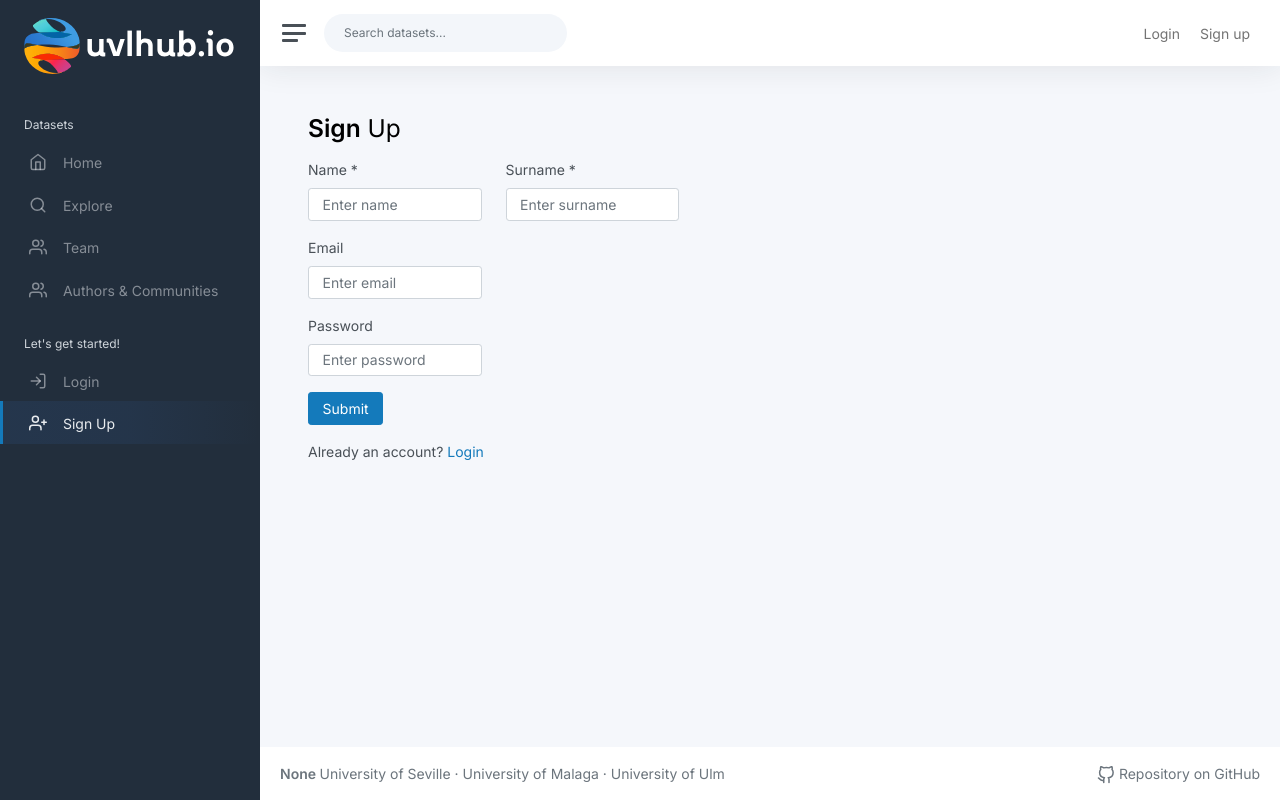
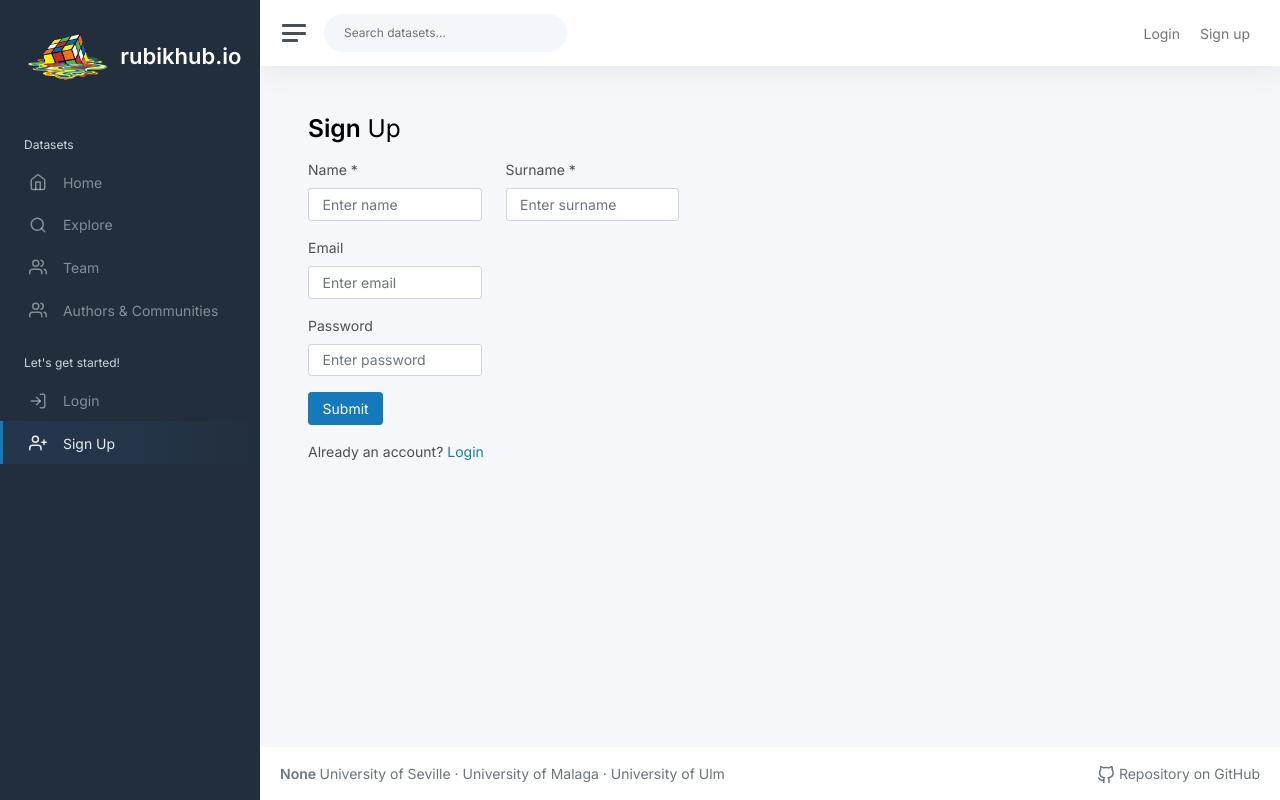
Before and after one commit to EGCRubik/rubik-hub, a Flask app: page /signup/ in a window 1280 px wide. Run offline with Flask 3, Linux system fonts and the light colour scheme; parts of the project's set-up code (start-up, migrations or seed data) failed here and were passed over; some libraries are stand-ins or nearby versions.

Commit message:
fix: logo and web's name changed to rubikhub

```diff
--- a/app/templates/base_template.html
+++ b/app/templates/base_template.html
@@ -14,12 +14,13 @@
 chico sundermann">
 
     <link rel="preconnect" href="https://fonts.gstatic.com">
-    <link rel="shortcut icon" href="{{ url_for("static", filename="img/icons/icon-250x250.png") }}"/>
+    <link rel="shortcut icon" href="{{ url_for('static', filename='img/icons/favicon-250x250.png') }}"/>
     <link rel="stylesheet" href="https://cdn.jsdelivr.net/npm/bootstrap@5.3.2/dist/css/bootstrap.min.css" integrity="sha384-T3c6CoIi6uLrA9TneNEoa7RxnatzjcDSCmG1MXxSR1GAsXEV/Dwwykc2MPK8M2HN" crossorigin="anonymous">
 
-    <link rel="canonical" href="https://www.uvlhub.io"/>
 
-    <title>{{ FLASK_APP_NAME }} - Repository of feature models in UVL </title>
+    <link rel="canonical" href="https://www.rubikhub.io"/>
+
+    <title>{{ FLASK_APP_NAME }} - Repository of rubik's datasets </title>
 
     <link rel="stylesheet" href="{{ url_for("static", filename="css/app.css") }}">
 
@@ -40,9 +41,10 @@
 
     <nav id="sidebar" class="sidebar js-sidebar">
         <div class="sidebar-content js-simplebar">
-            <a class="sidebar-brand" href="{{ url_for('public.index') }}">
-                <img src="{{ url_for("static", filename="img/logos/logo-dark.svg") }}" class="d-block"
-                     style="max-width: 100%; height: auto;">
+            <a class="sidebar-brand d-flex align-items-center" href="{{ url_for('public.index') }}" style="gap:.5rem;">
+                {# Logo height is fixed here; adjust `--brand-logo-height` if you want a different size #}
+                <img src="{{ url_for('static', filename='img/photos/rubikhub.png') }}" alt="rubikhub" style="height:75px; width:auto; display:inline-block;">
+                <span class="text-white fw-semibold" style="font-size:22px; line-height:20px; display:inline-block;">rubikhub.io</span>
             </a>
 
 
```
Also changed, not shown: app/static/img/icons/favicon-250x250.png (added), app/static/img/photos/rubikhub.png (added).
